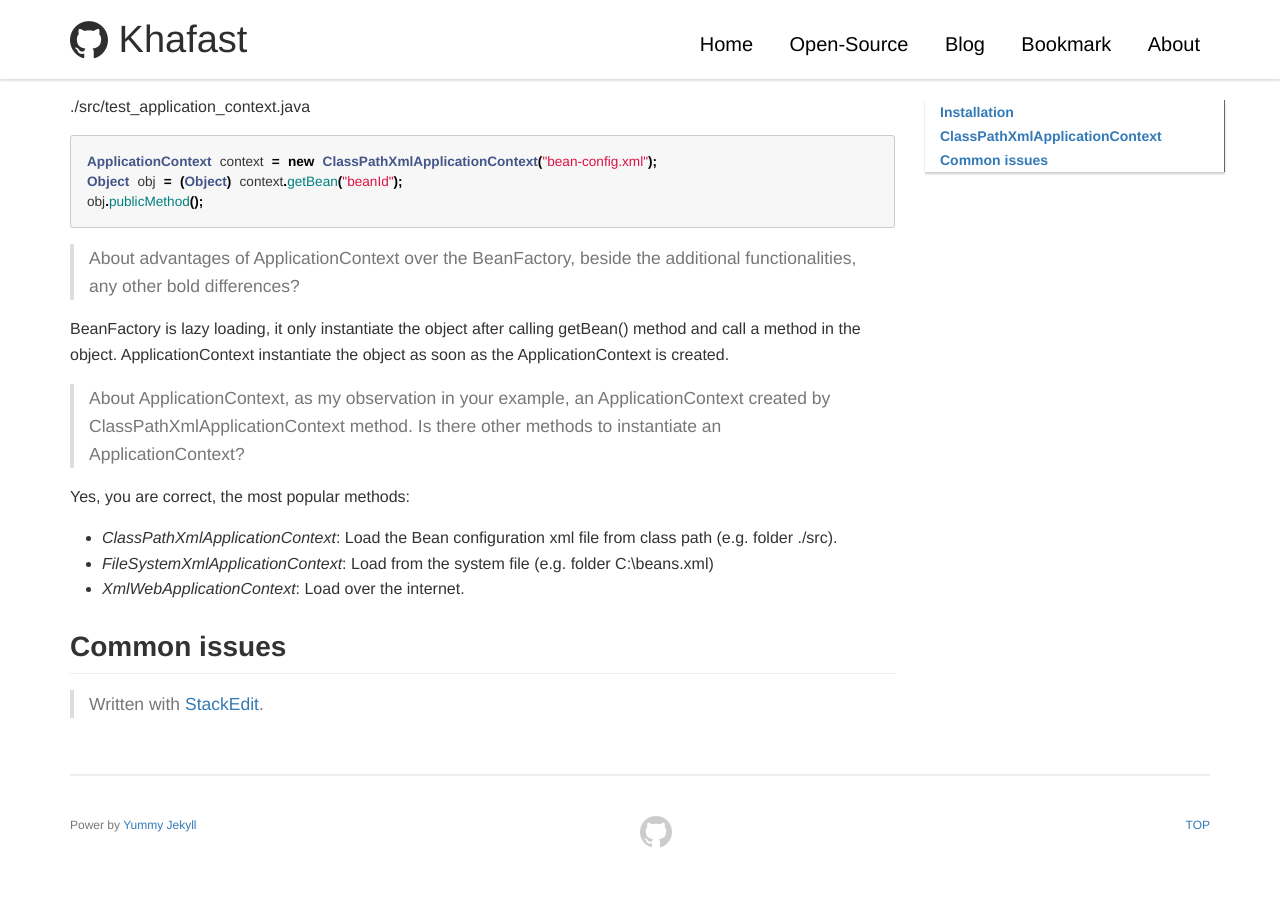
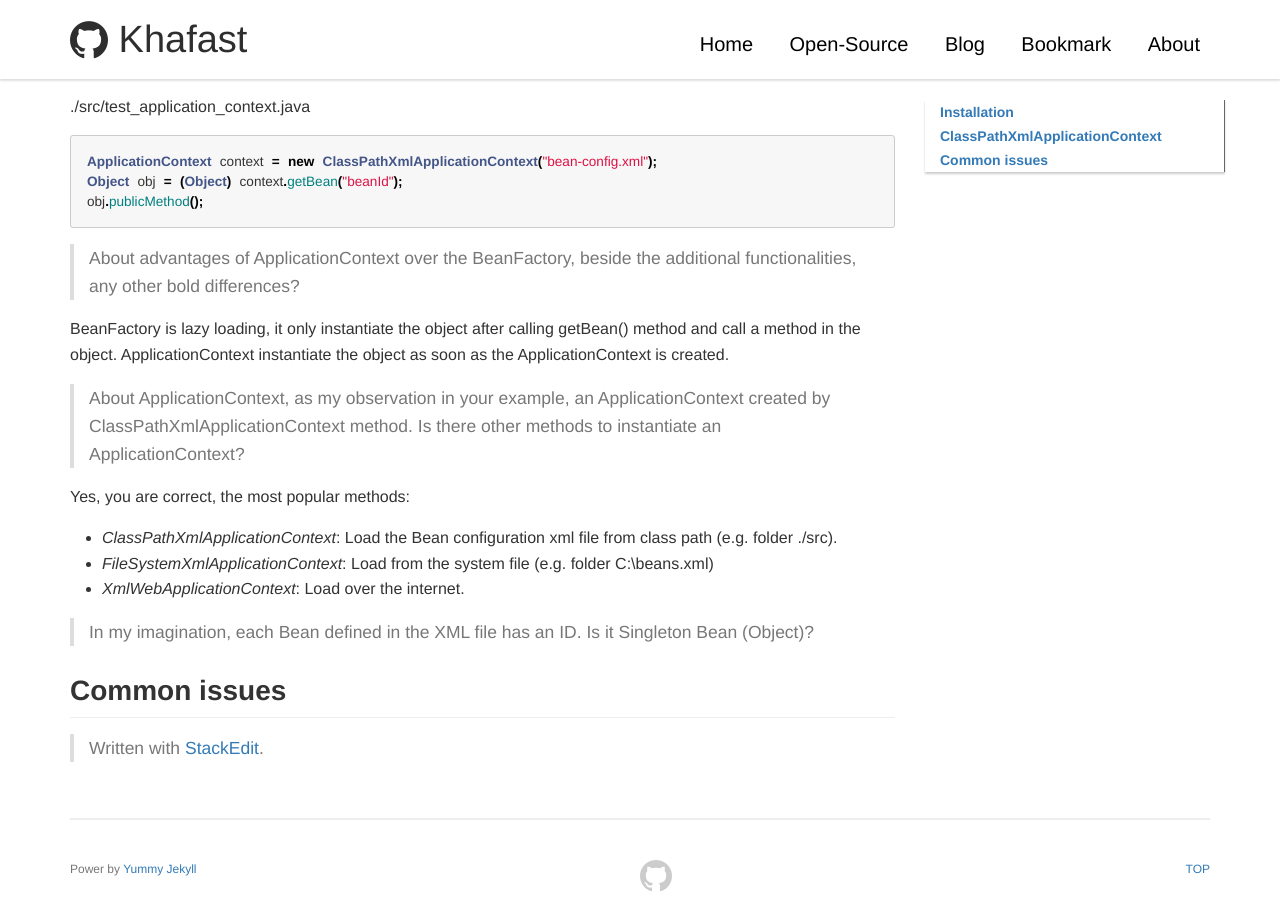
Before and after one commit to khafast/khafast.github.io, a Jekyll site: the page built from _posts/2018/2018-12-22-Overview-Java-Spring-MVC.md, in a window 1280 px wide and 900 px high, scrolled down 1351 px. Built offline with Jekyll 4.4.1, drawn with Linux system fonts in a browser that asks for light colours; our own code applies the rules of GitHub Pages for plain Markdown files; comment, search, counter and statistics services are not loaded; before the commit the page ends 2207 px from its top, so only the background shows below that.

Commit message:
_posts/2018/2018-12-22-Overview-Java-Spring-MVC.md updated from https://stackedit.io/

```diff
--- a/_posts/2018/2018-12-22-Overview-Java-Spring-MVC.md
+++ b/_posts/2018/2018-12-22-Overview-Java-Spring-MVC.md
@@ -56,13 +56,14 @@ Yes, you are correct,  the most popular methods:
 - *FileSystemXmlApplicationContext*: Load from the system file (e.g. folder C:\beans.xml)
 - *XmlWebApplicationContext*: Load over the internet.
 
->
+> In my imagination, each Bean defined in the XML file has an ID. Is it Singleton Bean (Object)?
+
 
 ## Common issues
 
 > Written with [StackEdit](https://stackedit.io/).
 <!--stackedit_data:
-eyJoaXN0b3J5IjpbNTk2ODE1Njc0LDU4ODE0MjA5NCwtMTAwNz
-QzNjM5NSwtMTg2NTAzMTY0NCwtMTE5NjcxNDczNiwtODYwNTcw
-MDg3LDE0Njk3Mjc5MDhdfQ==
+eyJoaXN0b3J5IjpbLTI3NDIwMTU3OSw1ODgxNDIwOTQsLTEwMD
+c0MzYzOTUsLTE4NjUwMzE2NDQsLTExOTY3MTQ3MzYsLTg2MDU3
+MDA4NywxNDY5NzI3OTA4XX0=
 -->
```
